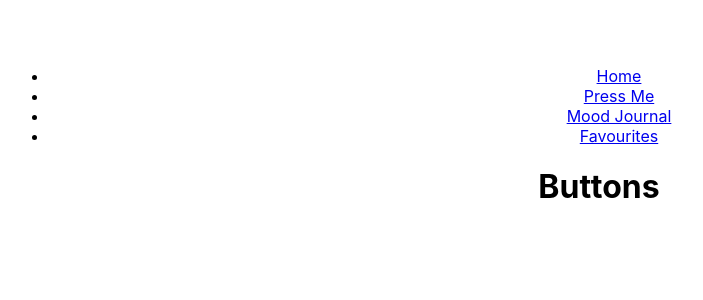
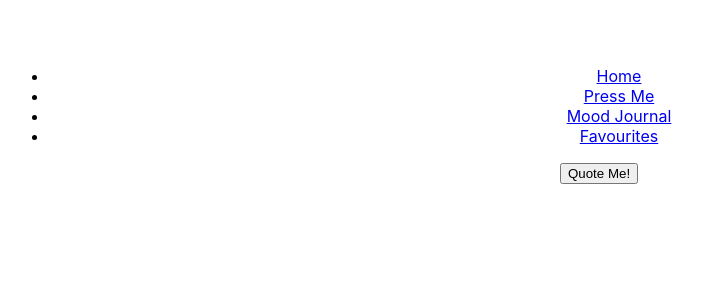
Before and after one commit to Ewan88/CTFO, a React (Create React App) app in the folder ctfo_client/: page /pressMe in a window 1280 px wide. Shown: the top 300 px of the page, without its empty margins (41-744 px from the left). Built offline with nearby package versions, Linux system fonts and the light colour scheme; no server answers.

Commit message:
added quoteMe button and api fetch

```diff
--- a/ctfo_client/src/Components/PressMe.js
+++ /dev/null
@@ -1,13 +0,0 @@
-import React, {Component} from 'react';
-
-class PressMe extends Component {
-  render(){
-    return (
-    <h1>Buttons</h1>
-  )
-  }
-
-}
-
-
-export default PressMe;
--- /dev/null
+++ b/ctfo_client/src/Components/QuoteMe.js
@@ -0,0 +1,29 @@
+import React, {Component} from 'react';
+
+class QuoteMe extends Component {
+  constructor(props){
+    super(props);
+    this.state = {
+      quote: ''
+    };
+
+    this.getQuote = this.getQuote.bind(this);
+  }
+
+  getQuote(){
+    const url = 'http://api.forismatic.com/api/1.0/?method=getQuote&format=json&lang=en'
+    fetch(url)
+    .then(res => res.json())
+    .then(data => this.setState({quote: data.quoteText}))
+  }
+
+  render(){
+    return(
+      <div className="button">
+       <button onClick={this.getQuote()}>Quote Me!</button>
+      </div>
+     )
+  }
+}
+
+export default QuoteMe;
--- a/ctfo_client/src/containers/MainContainer.js
+++ b/ctfo_client/src/containers/MainContainer.js
@@ -1,7 +1,7 @@
 import React, { Component } from "react";
 import NavBar from "../Components/navBar";
 import Home from "../Components/Home";
-import PressMe from "../Components/PressMe";
+import PressMeContainer from "../containers/PressMeContainer";
 import { BrowserRouter as Router, Route, Switch } from "react-router-dom";
 
 class MainContainer extends Component {
@@ -15,7 +15,7 @@ class MainContainer extends Component {
         <NavBar />
         <Switch>
         <Route exact path="/" component={Home} />
-        <Route exact path="/pressMe" component={PressMe} />
+        <Route exact path="/pressMe" component={PressMeContainer} />
         </Switch>
       </React.Fragment>
     </Router>
--- /dev/null
+++ b/ctfo_client/src/containers/PressMeContainer.js
@@ -0,0 +1,14 @@
+import React, {Component} from 'react';
+import QuoteMe from '../Components/QuoteMe';
+
+class PressMeContainer extends Component {
+  render(){
+    return (
+    <QuoteMe />
+  )
+  }
+
+}
+
+
+export default PressMeContainer;
```
